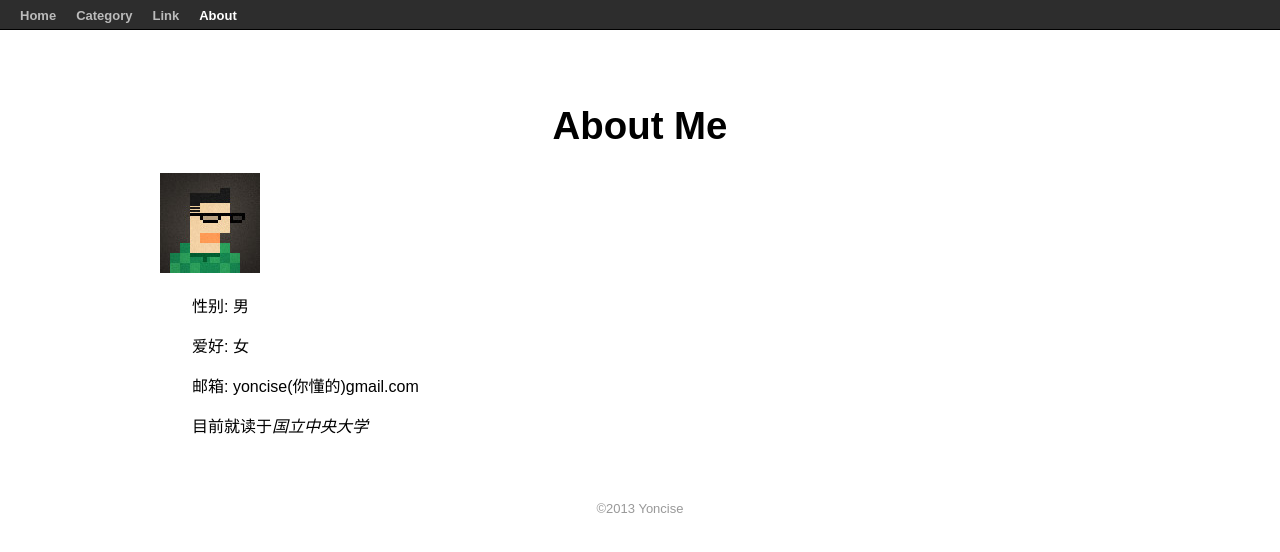
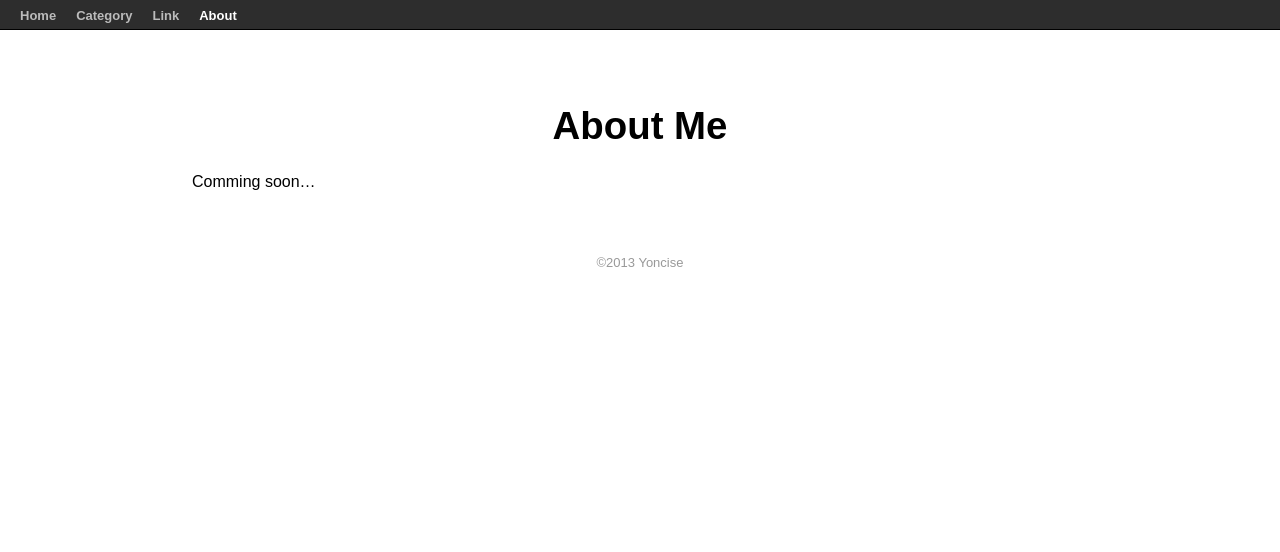
Before and after one commit to yoncise/yoncise.github.io, a Jekyll site: the page built from blog/about/index.md, in a window 1280 px wide. Shown: the top 552 px of the page. Built offline with Jekyll 4.4.1, drawn with Linux system fonts in a browser that asks for light colours.

Commit message:
remove about me

```diff
--- a/blog/about/index.md
+++ b/blog/about/index.md
@@ -3,12 +3,4 @@ layout: post
 title: About Me
 current: about
 ---
-![Avatar](/blog/images/avatar.jpg)
-
-性别: 男
-
-爱好: 女
-
-邮箱: yoncise(你懂的)gmail.com
-
-目前就读于*国立中央大学*
+Comming soon...
```
Also changed, not shown: blog/images/avatar.jpg (deleted).
